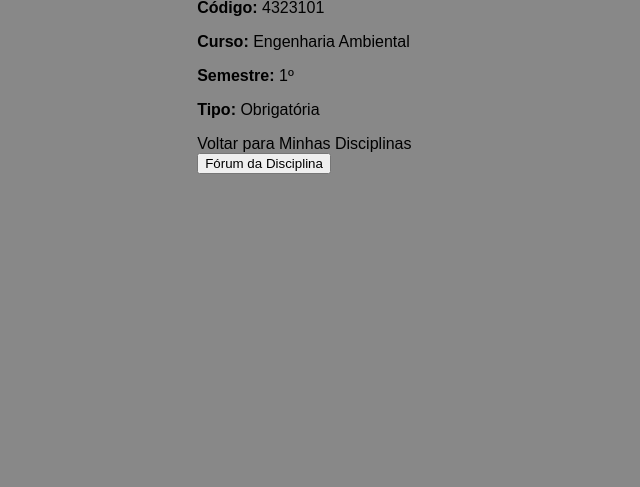
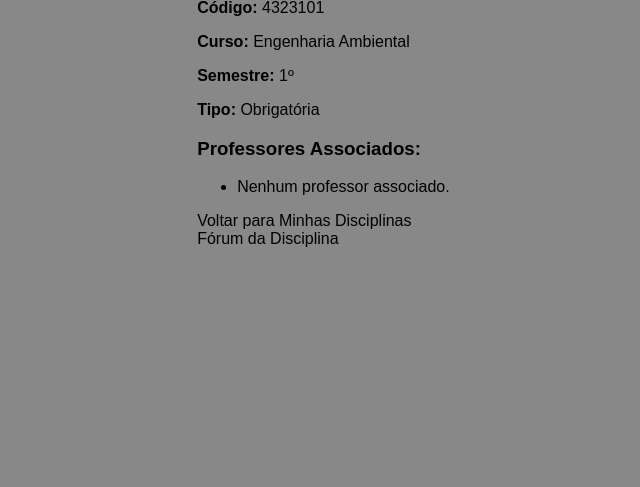
Before and after one commit to mogab12/Locus, a Django app: page /disciplinas/1/ in a window 1280 px wide. Shown: the part 123-610 px from the top of the page, without its empty margins (273-913 px from the left). Run offline with Django 4.2, Linux system fonts and the light colour scheme; a user stored in the database is signed in; data comes from the database, SQL or seed files in the repository; both versions use the stored data as it was after the commit.

Commit message:
Adicionar Professor para disciplinas

```diff
--- a/core/models.py
+++ b/core/models.py
@@ -2,6 +2,7 @@ from django.contrib.auth.models import AbstractUser
 from django.db import models
 from django.core.validators import EmailValidator
 from django.contrib.auth import get_user_model
+from django.conf import settings
 
 class CustomEmailValidator(EmailValidator):
     def validate_domain_part(self, domain_part):
@@ -30,23 +31,29 @@ class CustomUser(AbstractUser):
 
 class Disciplina(models.Model):
     nome = models.CharField(max_length=255)
-    codigo = models.CharField(max_length=50)
-    semestre = models.CharField(max_length=50)
+    codigo = models.CharField(max_length=10)
     curso = models.CharField(max_length=255)
+    semestre = models.CharField(max_length=10)
     tipo = models.CharField(max_length=50)
+    professor_responsavel = models.ForeignKey(
+        settings.AUTH_USER_MODEL,
+        null=True,
+        blank=True,
+        on_delete=models.SET_NULL,
+        limit_choices_to={'user_type': 'professor'}
+    )
 
     def __str__(self):
-        return f"{self.nome} ({self.codigo})"
+        return self.nome
 
 User = get_user_model()
 
 class UserDiscipline(models.Model):
-    user = models.ForeignKey(User, on_delete=models.CASCADE, related_name='user_disciplines')
-    disciplina = models.ForeignKey(Disciplina, on_delete=models.CASCADE)
-    added_at = models.DateTimeField(auto_now_add=True)
+    user = models.ForeignKey(settings.AUTH_USER_MODEL, on_delete=models.CASCADE)
+    disciplina = models.ForeignKey('Disciplina', on_delete=models.CASCADE)
 
-    class Meta:
-        unique_together = ('user', 'disciplina')
+    def __str__(self):
+        return f"{self.user.username} - {self.disciplina.nome}"
 
 class Topico(models.Model):
     titulo = models.CharField(max_length=255)
--- a/core/views.py
+++ b/core/views.py
@@ -1,12 +1,15 @@
 from django.contrib.auth.forms import UserCreationForm
 from django.contrib.auth.decorators import login_required
 from django.shortcuts import render, redirect, get_object_or_404
-from django.contrib.auth import authenticate, login
+from django.contrib.auth import authenticate, login, get_user_model
 from django.db.models import Q
 from django.contrib import messages
 from .forms import CustomUserCreationForm, UserProfileForm, NovoTopicoForm, NovaPostagemForm
 from django.http import HttpResponseForbidden
 from .models import Disciplina, UserDiscipline, Topico
+from django.core.exceptions import PermissionDenied
+from django.contrib.auth.models import User
+
 
 
 
@@ -67,19 +70,15 @@ def home(request):
 
 @login_required
 def disciplinas(request):
-    if request.user.user_type not in ['aluno', 'representante']:
-        return HttpResponseForbidden("Você não tem permissão para acessar esta página.")
+    if request.user.user_type not in ['aluno', 'representante', 'professor']:
+        raise PermissionDenied
 
     user_disciplines = UserDiscipline.objects.filter(user=request.user).select_related('disciplina')
-    return render(request, 'core/disciplinas.html', {
-        'user_disciplines': user_disciplines,
-    })
-
+    return render(request, 'core/disciplinas.html', {'user_disciplines': user_disciplines})
 @login_required
 def remover_disciplinas(request):
-    if request.user.user_type not in ['aluno', 'representante']:
-        return HttpResponseForbidden("Você não tem permissão para acessar esta página.")
-
+    if request.user.user_type not in ['aluno', 'representante', 'professor']:
+        raise PermissionDenied
     user_disciplines = UserDiscipline.objects.filter(user=request.user).select_related('disciplina')
 
     if request.method == 'POST':
@@ -98,9 +97,8 @@ def remover_disciplinas(request):
 
 @login_required
 def adicionar_disciplinas(request):
-    if request.user.user_type not in ['aluno', 'representante']:
-        return HttpResponseForbidden("Você não tem permissão para acessar esta página.")
-
+    if request.user.user_type not in ['aluno', 'representante', 'professor']:
+        raise PermissionDenied
     search_results = []
     query = request.GET.get('q', '')
 
@@ -138,10 +136,19 @@ def adicionar_disciplinas(request):
         'query': query,
     })
 
+User = get_user_model()
+
 @login_required
 def detalhe_disciplina(request, disciplina_id):
     disciplina = get_object_or_404(Disciplina, id=disciplina_id)
-    return render(request, 'core/detalhe_disciplina.html', {'disciplina': disciplina})
+
+    # Filtrar apenas os professores que têm a disciplina associada
+    professores = User.objects.filter(
+        user_type='professor',
+        userdiscipline__disciplina=disciplina
+    )
+
+    return render(request, 'core/detalhe_disciplina.html', {'disciplina': disciplina, 'professores': professores})
 
 @login_required
 def lista_topicos(request, disciplina_id):
@@ -163,9 +170,15 @@ def detalhe_topico(request, topico_id):
     else:
         form = NovaPostagemForm()
     return render(request, 'core/detalhe_topico.html', {'topico': topico, 'form': form})
+
 @login_required
 def novo_topico(request, disciplina_id):
+    # Verificar se o usuário é um representante ou professor
+    if request.user.user_type not in ['representante', 'professor']:
+        return HttpResponseForbidden("Você não tem permissão para criar um tópico.")
+
     disciplina = get_object_or_404(Disciplina, id=disciplina_id)
+
     if request.method == 'POST':
         form = NovoTopicoForm(request.POST)
         if form.is_valid():
@@ -176,8 +189,8 @@ def novo_topico(request, disciplina_id):
             return redirect('lista_topicos', disciplina_id=disciplina.id)
     else:
         form = NovoTopicoForm()
+
     return render(request, 'core/novo_topico.html', {'disciplina': disciplina, 'form': form})
-
 @login_required
 def eventos(request):
     return render(request, 'core/eventos.html')
--- a/templates/core/detalhe_disciplina.html
+++ b/templates/core/detalhe_disciplina.html
@@ -11,9 +11,16 @@
 <p><strong>Semestre:</strong> {{ disciplina.semestre }}</p>
 <p><strong>Tipo:</strong> {{ disciplina.tipo }}</p>
 
+<h3>Professores Associados:</h3>
+<ul>
+    {% for professor in professores %}
+    <li>{{ professor.username }}</li>
+    {% empty %}
+    <li>Nenhum professor associado.</li>
+    {% endfor %}
+</ul>
+
 <a href="{% url 'disciplinas' %}">Voltar para Minhas Disciplinas</a><br>
-    <a href="{% url 'lista_topicos' disciplina.id %}">
-        <button>Fórum da Disciplina</button>
-    </a>
+<a href="{% url 'lista_topicos' disciplina.id %}">Fórum da Disciplina</a>
 
 {% endblock %}
```
Also changed, not shown: templates/core/adicionar_disciplinas.html (+6 -5 lines), templates/core/lista_topicos.html (+5 -4 lines), core/migrations/0008_disciplina_professor_responsavel_and_more.py (added), db.sqlite3, media/user_photos/images.jpeg (added). Lines whose indentation alone changed are shown as unchanged.
